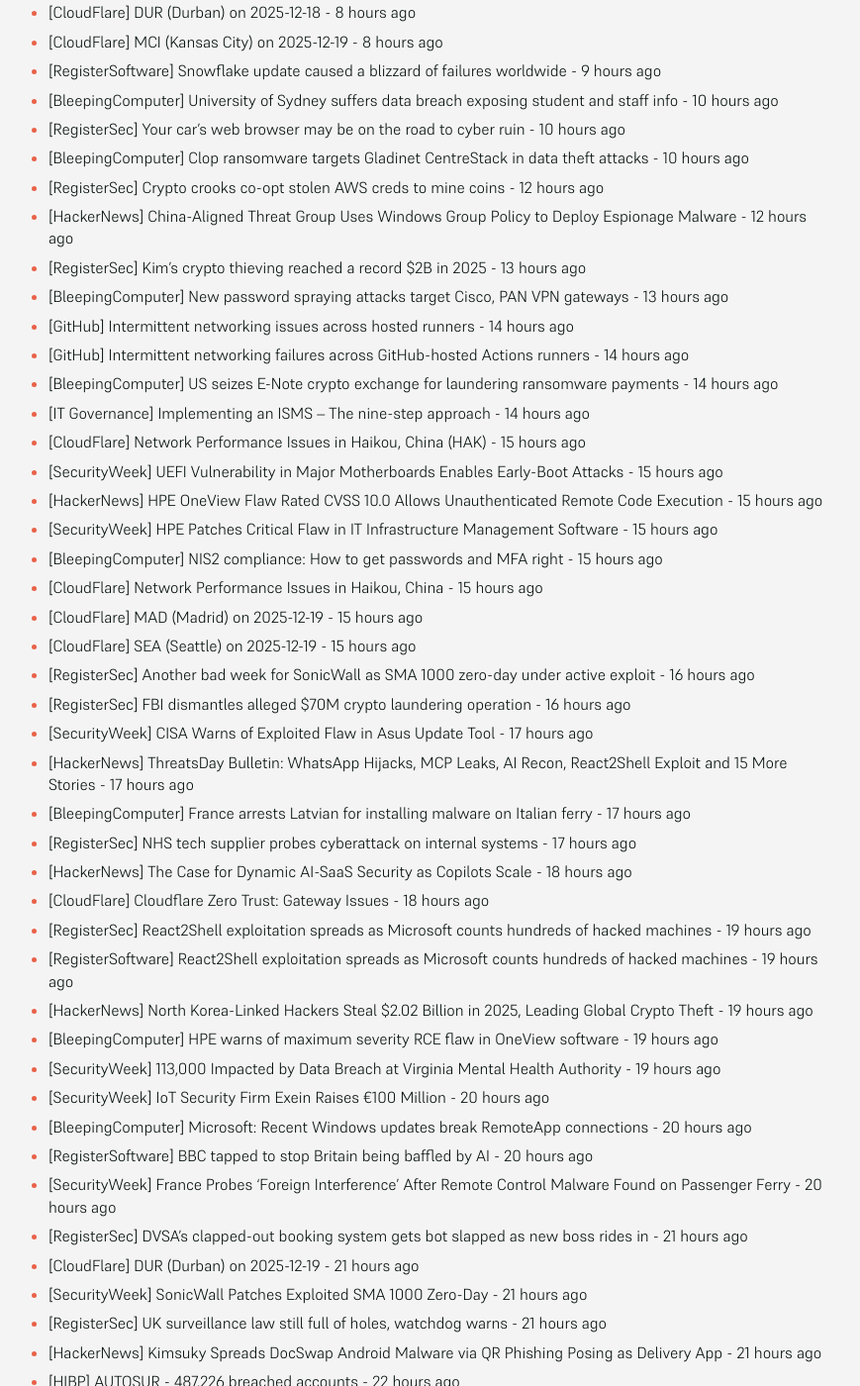
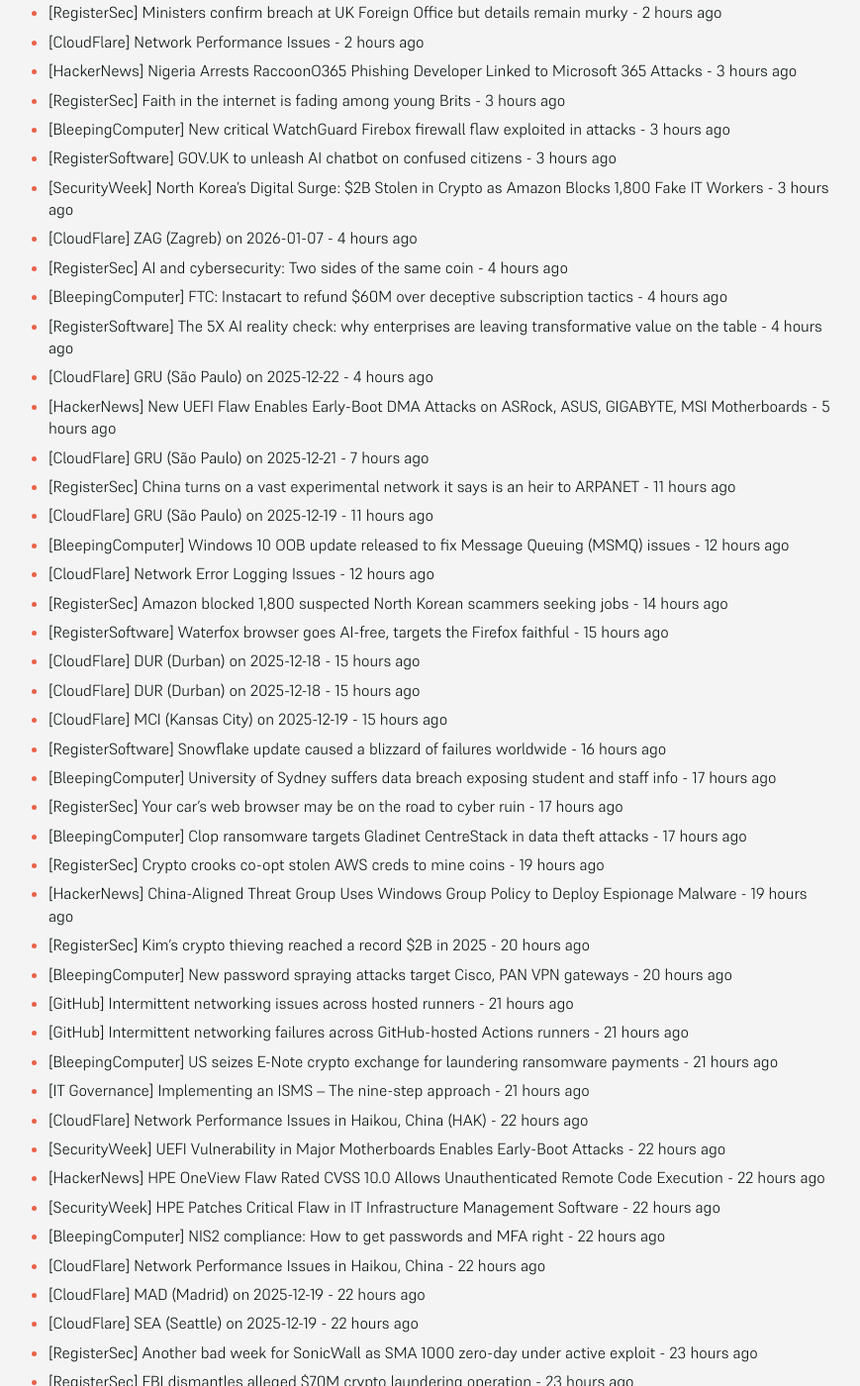
Before and after one commit to SecOpsNews/news, a Jekyll site: the page built from index.md, in a window 1280 px wide and 1400 px high, scrolled down 508 px. Shown: the whole window at 99% size, without its empty margins (215-1084 px from the left). Built offline with Jekyll 4.4.1, drawn with Linux system fonts in a browser that asks for light colours; some of the changed text lies outside the part shown.

Commit message:
New Feed

```diff
--- a/index.md
+++ b/index.md
@@ -9,65 +9,86 @@ description: Latest Updates
 
 <!-- SecOps start -->
 
-- [CloudFlare] GRU (São Paulo) on 2025-12-21 - 21 minutes ago
-- [RegisterSec] China turns on a vast experimental network it says is an heir to ARPANET - 4 hours ago
-- [CloudFlare] GRU (São Paulo) on 2025-12-19 - 4 hours ago
-- [BleepingComputer] Windows 10 OOB update released to fix Message Queuing (MSMQ) issues - 5 hours ago
-- [CloudFlare] Network Error Logging Issues - 5 hours ago
-- [RegisterSec] Amazon blocked 1,800 suspected North Korean scammers seeking jobs - 7 hours ago
-- [RegisterSoftware] Waterfox browser goes AI-free, targets the Firefox faithful - 8 hours ago
-- [CloudFlare] DUR (Durban) on 2025-12-18 - 8 hours ago
-- [CloudFlare] DUR (Durban) on 2025-12-18 - 8 hours ago
-- [CloudFlare] MCI (Kansas City) on 2025-12-19 - 8 hours ago
-- [RegisterSoftware] Snowflake update caused a blizzard of failures worldwide - 9 hours ago
-- [BleepingComputer] University of Sydney suffers data breach exposing student and staff info - 10 hours ago
-- [RegisterSec] Your car’s web browser may be on the road to cyber ruin - 10 hours ago
-- [BleepingComputer] Clop ransomware targets Gladinet CentreStack in data theft attacks - 10 hours ago
-- [RegisterSec] Crypto crooks co-opt stolen AWS creds to mine coins - 12 hours ago
-- [HackerNews] China-Aligned Threat Group Uses Windows Group Policy to Deploy Espionage Malware - 12 hours ago
-- [RegisterSec] Kim's crypto thieving reached a record $2B in 2025 - 13 hours ago
-- [BleepingComputer] New password spraying attacks target Cisco, PAN VPN gateways - 13 hours ago
-- [GitHub] Intermittent networking issues across hosted runners - 14 hours ago
-- [GitHub] Intermittent networking failures across GitHub-hosted Actions runners - 14 hours ago
-- [BleepingComputer] US seizes E-Note crypto exchange for laundering ransomware payments - 14 hours ago
-- [IT Governance] Implementing an ISMS – The nine-step approach - 14 hours ago
-- [CloudFlare] Network Performance Issues in Haikou, China (HAK) - 15 hours ago
-- [SecurityWeek] UEFI Vulnerability in Major Motherboards Enables Early-Boot Attacks - 15 hours ago
-- [HackerNews] HPE OneView Flaw Rated CVSS 10.0 Allows Unauthenticated Remote Code Execution - 15 hours ago
-- [SecurityWeek] HPE Patches Critical Flaw in IT Infrastructure Management Software - 15 hours ago
-- [BleepingComputer] NIS2 compliance: How to get passwords and MFA right - 15 hours ago
-- [CloudFlare] Network Performance Issues in Haikou, China - 15 hours ago
-- [CloudFlare] MAD (Madrid) on 2025-12-19 - 15 hours ago
-- [CloudFlare] SEA (Seattle) on 2025-12-19 - 15 hours ago
-- [RegisterSec] Another bad week for SonicWall as SMA 1000 zero-day under active exploit - 16 hours ago
-- [RegisterSec] FBI dismantles alleged $70M crypto laundering operation - 16 hours ago
-- [SecurityWeek] CISA Warns of Exploited Flaw in Asus Update Tool - 17 hours ago
-- [HackerNews] ThreatsDay Bulletin: WhatsApp Hijacks, MCP Leaks, AI Recon, React2Shell Exploit and 15 More Stories - 17 hours ago
-- [BleepingComputer] France arrests Latvian for installing malware on Italian ferry - 17 hours ago
-- [RegisterSec] NHS tech supplier probes cyberattack on internal systems - 17 hours ago
-- [HackerNews] The Case for Dynamic AI-SaaS Security as Copilots Scale - 18 hours ago
-- [CloudFlare] Cloudflare Zero Trust: Gateway Issues - 18 hours ago
-- [RegisterSec] React2Shell exploitation spreads as Microsoft counts hundreds of hacked machines - 19 hours ago
-- [RegisterSoftware] React2Shell exploitation spreads as Microsoft counts hundreds of hacked machines - 19 hours ago
-- [HackerNews] North Korea-Linked Hackers Steal $2.02 Billion in 2025, Leading Global Crypto Theft - 19 hours ago
-- [BleepingComputer] HPE warns of maximum severity RCE flaw in OneView software - 19 hours ago
-- [SecurityWeek] 113,000 Impacted by Data Breach at Virginia Mental Health Authority - 19 hours ago
-- [SecurityWeek] IoT Security Firm Exein Raises €100 Million - 20 hours ago
-- [BleepingComputer] Microsoft: Recent Windows updates break RemoteApp connections - 20 hours ago
-- [RegisterSoftware] BBC tapped to stop Britain being baffled by AI - 20 hours ago
-- [SecurityWeek] France Probes ‘Foreign Interference’ After Remote Control Malware Found on Passenger Ferry - 20 hours ago
-- [RegisterSec] DVSA's clapped-out booking system gets bot slapped as new boss rides in - 21 hours ago
-- [CloudFlare] DUR (Durban) on 2025-12-19 - 21 hours ago
-- [SecurityWeek] SonicWall Patches Exploited SMA 1000 Zero-Day - 21 hours ago
-- [RegisterSec] UK surveillance law still full of holes, watchdog warns - 21 hours ago
-- [HackerNews] Kimsuky Spreads DocSwap Android Malware via QR Phishing Posing as Delivery App - 21 hours ago
-- [HIBP] AUTOSUR - 487,226 breached accounts - 22 hours ago
-- [FullDisclosure] [CFP] Security BSidesLjubljana 0x7EA | March 13, 2026 - 23 hours ago
-- [FullDisclosure] Raydium CP Swap: Unchecked Account Allows Creator Fee Hijacking - 23 hours ago
-- [FullDisclosure] [KIS-2025-09] Control Web Panel <= 0.9.8.1208 (admin/index.php) OS Command Injection Vulnerability - 23 hours ago
-- [FullDisclosure] CyberDanube Security Research 20251215-0 | Multiple Vulnerabilities in Phoenix Contact FL Switch Series - 23 hours ago
-- [SecurityWeek] Hacker Conversations: Alex Hall, One-Time Fraudster - 23 hours ago
-- [SecurityWeek] China-Linked Hackers Exploiting Zero-Day in Cisco Security Gear - 23 hours ago
+- [SecurityWeek] Docker Makes 1,000 Hardened Images Free and Open Source - 24 minutes ago
+- [SecurityWeek] US Shuts Down Crypto Exchange E-Note, Charges Russian Administrator - 52 minutes ago
+- [RegisterSec] HPE tells customers to patch fast as OneView RCE bug scores a perfect 10 - 52 minutes ago
+- [SecurityWeek] University of Sydney Data Breach Affects 27,000 Individuals - 1 hour ago
+- [RegisterSoftware] Airbus to migrate critical apps to a sovereign Euro cloud - 1 hour ago
+- [BleepingComputer] Denmark blames Russia for destructive cyberattack on water utility - 1 hour ago
+- [SecurityWeek] ‘Kimwolf’ Android Botnet Ensnares 1.8 Million Devices - 2 hours ago
+- [HackerNews] WatchGuard Warns of Active Exploitation of Critical Fireware OS VPN Vulnerability - 2 hours ago
+- [RegisterSec] Ministers confirm breach at UK Foreign Office but details remain murky - 2 hours ago
+- [CloudFlare] Network Performance Issues - 2 hours ago
+- [HackerNews] Nigeria Arrests RaccoonO365 Phishing Developer Linked to Microsoft 365 Attacks - 3 hours ago
+- [RegisterSec] Faith in the internet is fading among young Brits - 3 hours ago
+- [BleepingComputer] New critical WatchGuard Firebox firewall flaw exploited in attacks - 3 hours ago
+- [RegisterSoftware] GOV.UK to unleash AI chatbot on confused citizens - 3 hours ago
+- [SecurityWeek] North Korea’s Digital Surge: $2B Stolen in Crypto as Amazon Blocks 1,800 Fake IT Workers - 3 hours ago
+- [CloudFlare] ZAG (Zagreb) on 2026-01-07 - 4 hours ago
+- [RegisterSec] AI and cybersecurity: Two sides of the same coin - 4 hours ago
+- [BleepingComputer] FTC: Instacart to refund $60M over deceptive subscription tactics - 4 hours ago
+- [RegisterSoftware] The 5X AI reality check: why enterprises are leaving transformative value on the table - 4 hours ago
+- [CloudFlare] GRU (São Paulo) on 2025-12-22 - 4 hours ago
+- [HackerNews] New UEFI Flaw Enables Early-Boot DMA Attacks on ASRock, ASUS, GIGABYTE, MSI Motherboards - 5 hours ago
+- [CloudFlare] GRU (São Paulo) on 2025-12-21 - 7 hours ago
+- [RegisterSec] China turns on a vast experimental network it says is an heir to ARPANET - 11 hours ago
+- [CloudFlare] GRU (São Paulo) on 2025-12-19 - 11 hours ago
+- [BleepingComputer] Windows 10 OOB update released to fix Message Queuing (MSMQ) issues - 12 hours ago
+- [CloudFlare] Network Error Logging Issues - 12 hours ago
+- [RegisterSec] Amazon blocked 1,800 suspected North Korean scammers seeking jobs - 14 hours ago
+- [RegisterSoftware] Waterfox browser goes AI-free, targets the Firefox faithful - 15 hours ago
+- [CloudFlare] DUR (Durban) on 2025-12-18 - 15 hours ago
+- [CloudFlare] DUR (Durban) on 2025-12-18 - 15 hours ago
+- [CloudFlare] MCI (Kansas City) on 2025-12-19 - 15 hours ago
+- [RegisterSoftware] Snowflake update caused a blizzard of failures worldwide - 16 hours ago
+- [BleepingComputer] University of Sydney suffers data breach exposing student and staff info - 17 hours ago
+- [RegisterSec] Your car’s web browser may be on the road to cyber ruin - 17 hours ago
+- [BleepingComputer] Clop ransomware targets Gladinet CentreStack in data theft attacks - 17 hours ago
+- [RegisterSec] Crypto crooks co-opt stolen AWS creds to mine coins - 19 hours ago
+- [HackerNews] China-Aligned Threat Group Uses Windows Group Policy to Deploy Espionage Malware - 19 hours ago
+- [RegisterSec] Kim's crypto thieving reached a record $2B in 2025 - 20 hours ago
+- [BleepingComputer] New password spraying attacks target Cisco, PAN VPN gateways - 20 hours ago
+- [GitHub] Intermittent networking issues across hosted runners - 21 hours ago
+- [GitHub] Intermittent networking failures across GitHub-hosted Actions runners - 21 hours ago
+- [BleepingComputer] US seizes E-Note crypto exchange for laundering ransomware payments - 21 hours ago
+- [IT Governance] Implementing an ISMS – The nine-step approach - 21 hours ago
+- [CloudFlare] Network Performance Issues in Haikou, China (HAK) - 22 hours ago
+- [SecurityWeek] UEFI Vulnerability in Major Motherboards Enables Early-Boot Attacks - 22 hours ago
+- [HackerNews] HPE OneView Flaw Rated CVSS 10.0 Allows Unauthenticated Remote Code Execution - 22 hours ago
+- [SecurityWeek] HPE Patches Critical Flaw in IT Infrastructure Management Software - 22 hours ago
+- [BleepingComputer] NIS2 compliance: How to get passwords and MFA right - 22 hours ago
+- [CloudFlare] Network Performance Issues in Haikou, China - 22 hours ago
+- [CloudFlare] MAD (Madrid) on 2025-12-19 - 22 hours ago
+- [CloudFlare] SEA (Seattle) on 2025-12-19 - 22 hours ago
+- [RegisterSec] Another bad week for SonicWall as SMA 1000 zero-day under active exploit - 23 hours ago
+- [RegisterSec] FBI dismantles alleged $70M crypto laundering operation - 23 hours ago
+- [SecurityWeek] CISA Warns of Exploited Flaw in Asus Update Tool - 1 day ago
+- [HackerNews] ThreatsDay Bulletin: WhatsApp Hijacks, MCP Leaks, AI Recon, React2Shell Exploit and 15 More Stories - 1 day ago
+- [BleepingComputer] France arrests Latvian for installing malware on Italian ferry - 1 day ago
+- [RegisterSec] NHS tech supplier probes cyberattack on internal systems - 1 day ago
+- [HackerNews] The Case for Dynamic AI-SaaS Security as Copilots Scale - 1 day ago
+- [CloudFlare] Cloudflare Zero Trust: Gateway Issues - 1 day ago
+- [RegisterSec] React2Shell exploitation spreads as Microsoft counts hundreds of hacked machines - 1 day ago
+- [RegisterSoftware] React2Shell exploitation spreads as Microsoft counts hundreds of hacked machines - 1 day ago
+- [HackerNews] North Korea-Linked Hackers Steal $2.02 Billion in 2025, Leading Global Crypto Theft - 1 day ago
+- [BleepingComputer] HPE warns of maximum severity RCE flaw in OneView software - 1 day ago
+- [SecurityWeek] 113,000 Impacted by Data Breach at Virginia Mental Health Authority - 1 day ago
+- [SecurityWeek] IoT Security Firm Exein Raises €100 Million - 1 day ago
+- [BleepingComputer] Microsoft: Recent Windows updates break RemoteApp connections - 1 day ago
+- [RegisterSoftware] BBC tapped to stop Britain being baffled by AI - 1 day ago
+- [SecurityWeek] France Probes ‘Foreign Interference’ After Remote Control Malware Found on Passenger Ferry - 1 day ago
+- [RegisterSec] DVSA's clapped-out booking system gets bot slapped as new boss rides in - 1 day ago
+- [CloudFlare] DUR (Durban) on 2025-12-19 - 1 day ago
+- [SecurityWeek] SonicWall Patches Exploited SMA 1000 Zero-Day - 1 day ago
+- [RegisterSec] UK surveillance law still full of holes, watchdog warns - 1 day ago
+- [HackerNews] Kimsuky Spreads DocSwap Android Malware via QR Phishing Posing as Delivery App - 1 day ago
+- [HIBP] AUTOSUR - 487,226 breached accounts - 1 day ago
+- [FullDisclosure] [CFP] Security BSidesLjubljana 0x7EA | March 13, 2026 - 1 day ago
+- [FullDisclosure] Raydium CP Swap: Unchecked Account Allows Creator Fee Hijacking - 1 day ago
+- [FullDisclosure] [KIS-2025-09] Control Web Panel <= 0.9.8.1208 (admin/index.php) OS Command Injection Vulnerability - 1 day ago
+- [FullDisclosure] CyberDanube Security Research 20251215-0 | Multiple Vulnerabilities in Phoenix Contact FL Switch Series - 1 day ago
+- [SecurityWeek] Hacker Conversations: Alex Hall, One-Time Fraudster - 1 day ago
+- [SecurityWeek] China-Linked Hackers Exploiting Zero-Day in Cisco Security Gear - 1 day ago
 - [CloudFlare] Elevated number of 5xx errors in MAD - 1 day ago
 - [HackerNews] CISA Flags Critical ASUS Live Update Flaw After Evidence of Active Exploitation - 1 day ago
 - [HIBP] The Botting Network - 96,320 breached accounts - 1 day ago
@@ -119,28 +140,10 @@ description: Latest Updates
 - [RegisterSoftware] California DMV tells Tesla to ease off on those Autopilot claims - 1 day ago
 - [BleepingComputer] Your MFA Is Costing You Millions. It Doesn't Have To. - 1 day ago
 - [CloudFlare] FRA (Frankfurt) on 2025-12-17 - 1 day ago
-- [SecurityWeek] NMFTA Warns of Surge and Sophistication of Cyber-Enabled Cargo Theft - 1 day ago
-- [CloudFlare] DFW (Dallas) on 2025-12-18 - 1 day ago
-- [SecurityWeek] New $150 Cellik RAT Grants Android Control, Trojanizes Google Play Apps - 1 day ago
-- [SecurityWeek] Hacker Conversations: Alex Hall, One-time Fraudster - 1 day ago
-- [SecurityWeek] Five Cybersecurity Predictions for 2026: Identity, AI, and the Collapse of Perimeter Thinking - 1 day ago
-- [BleepingComputer] Microsoft asks IT admins to reach out for Windows IIS failures fix - 1 day ago
-- [HackerNews] China-Linked Ink Dragon Hacks Governments Using ShadowPad and FINALDRAFT Malware - 1 day ago
-- [HackerNews] Fix SOC Blind Spots: See Threats to Your Industry & Country in Real Time - 1 day ago
-- [RegisterSoftware] Former UK chancellor George Osborne finds something to do at OpenAI - 1 day ago
-- [CloudFlare] Issues with DNS resolution in China - 1 day ago
-- [SecurityWeek] Adaptive Security Raises $81 Million in Series B Funding - 1 day ago
-- [GrahamCluley] Surveillance at sea: Cruise firm bans smart glasses to curb covert recording - 1 day ago
-- [SecurityWeek] GhostPoster Firefox Extensions Hide Malware in Icons - 1 day ago
-- [CloudFlare] Network Performance Issues in Dallas - 1 day ago
-- [RegisterSoftware] England keeping pen and paper exams despite limited digital expansion - 1 day ago
-- [RegisterSec] England keeping pen and paper exams despite limited digital expansion - 1 day ago
-- [HackerNews] GhostPoster Malware Found in 17 Firefox Add-ons with 50,000+ Downloads - 1 day ago
-- [SecurityWeek] Auto Parts Giant LKQ Confirms Oracle EBS Breach - 1 day ago
-- [CloudFlare] YUL (Montréal) on 2025-12-17 - 1 day ago
-- [CloudFlare] Elevated number of 5xx errors in BKK - 1 day ago
-- [SecurityWeek] Dux Emerges From Stealth Mode With $9 Million in Funding - 1 day ago
-- [RegisterSoftware] Cisco decides its homegrown AI model is ready to power its products - 2 days ago
+- [SecurityWeek] NMFTA Warns of Surge and Sophistication of Cyber-Enabled Cargo Theft - 2 days ago
+- [CloudFlare] DFW (Dallas) on 2025-12-18 - 2 days ago
+- [SecurityWeek] New $150 Cellik RAT Grants Android Control, Trojanizes Google Play Apps - 2 days ago
+- [SecurityWeek] Hacker Conversations: Alex Hall, One-time Fraudster - 2 days ago
 - [DataBreaches] Russian-linked hackers appear to have launched a crippling cyberattack on Western New Mexico University - 7 months ago
 - [DataBreaches] SK Telecom vows to take full responsibility for damage from recent data leak - 7 months ago
 - [HackerNews] Storm-1977 Hits Education Clouds with AzureChecker, Deploys 200+ Crypto Mining Containers - 7 months ago
```
